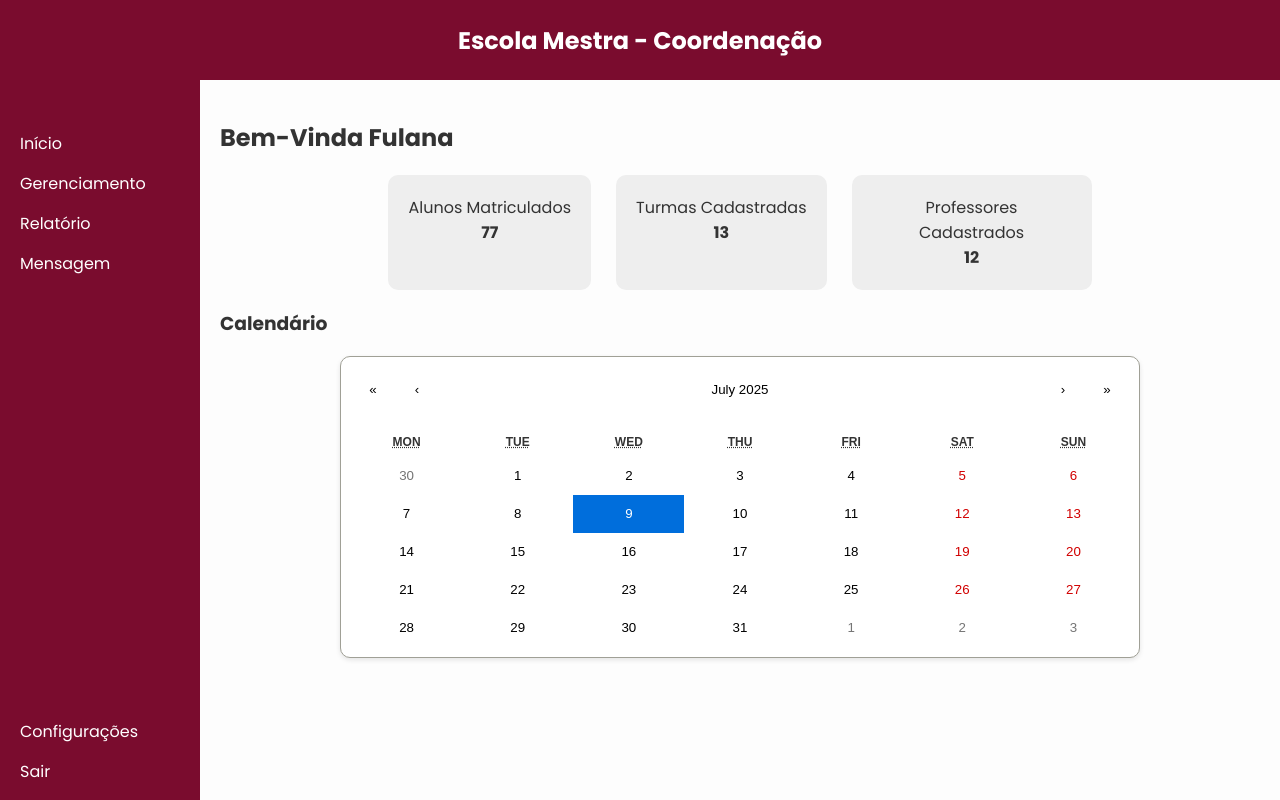
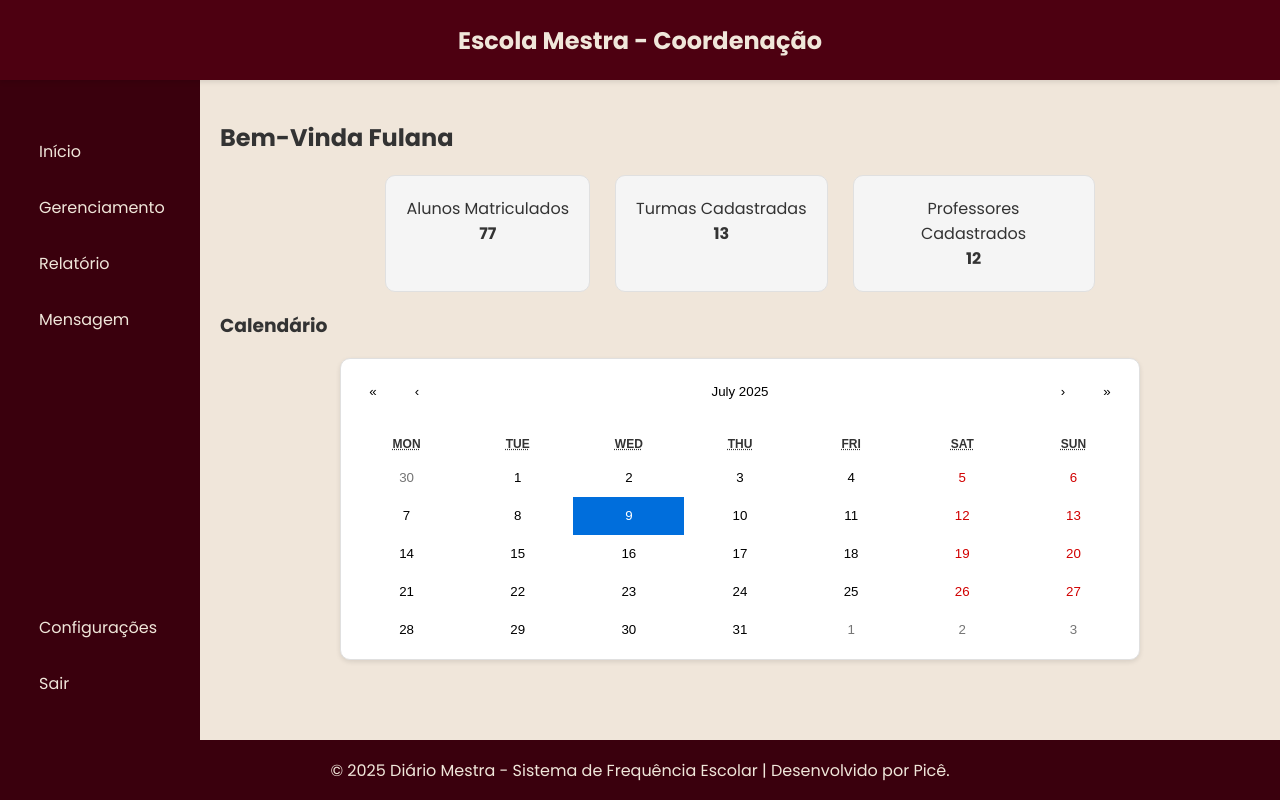
Before and after one commit to melsousa-o/Pice-PIW, a React (Vite) app in the folder diario-mestra-project/: page /coord in a window 1280 px wide. Built offline with nearby package versions, Linux system fonts and the light colour scheme.

Commit message:
Adicionei um footer, e padronizei todo o Css na paleta que definimos

```diff
--- /dev/null
+++ b/diario-mestra-project/src/3Coordenação/1Componentes/Footer.jsx
@@ -0,0 +1,9 @@
+function Footer() {
+  return (
+    <footer className="rodape">
+      <p>© 2025 Diário Mestra - Sistema de Frequência Escolar | Desenvolvido por Picê.</p>
+    </footer>
+  );
+}
+
+export default Footer;
--- a/diario-mestra-project/src/3Coordenação/CoordTelaInicial.jsx
+++ b/diario-mestra-project/src/3Coordenação/CoordTelaInicial.jsx
@@ -1,5 +1,6 @@
 import HeaderCoord from "./1Componentes/HeaderCoordenação";
 import SidebarMenu from "./1Componentes/SidebarMenu";
+import Footer from "./1Componentes/Footer";
 import Calendar from "react-calendar";
 import 'react-calendar/dist/Calendar.css';
 import { useState } from 'react';
@@ -10,6 +11,8 @@ function CoordTelaInicial() {
   return (
     <>
       <HeaderCoord />
+
+      <Footer/>
 
       <div className="main-container">
         <SidebarMenu />
--- a/diario-mestra-project/src/index.css
+++ b/diario-mestra-project/src/index.css
@@ -1,16 +1,26 @@
 :root {
+  --vinho: #4D0011;       /* Cor principal - vinho */
+  --vinho-escuro: #3A000D;/* Vinho mais escuro */
+  --vinho-claro: #6D0019; /* Vinho mais claro */
+  --azul: #8EB9FF;        /* Azul claro */
+  --branco: #F0E6DA;      /* Branco creme */
+  --amarelo: #FFEDAB;     /* Amarelo claro */
+  --texto: #333333;       /* Cor do texto */
+  --cinza-claríssimo: #F5F5F5; /* Fundo cinza claro */
+  --cinza: #E0E0E0;       /* Cinza para bordas */
+
+  /* Variáveis de layout */
   --sidebar-width: 200px;
   --header-height: 80px;
   --footer-height: 60px;
-  --bg-principal: #7a0c2e;
 }
 
 /* RESET */
 body {
   margin: 0;
   font-family: 'Poppins', sans-serif;
-  background-color: #fdfdfd;
-  color: #333;
+  background-color: var(--branco);
+  color: var(--texto);
   display: flex;
   flex-direction: column;
   height: 100vh;
@@ -24,12 +34,13 @@ body {
   left: 0;
   width: 100%;
   height: var(--header-height);
-  background-color: var(--bg-principal);
-  color: white;
+  background-color: var(--vinho);
+  color: var(--branco);
   display: flex;
   align-items: center;
   justify-content: center;
   z-index: 100;
+  box-shadow: 0 2px 5px rgba(0,0,0,0.1);
 }
 
 .topo h1 {
@@ -41,6 +52,7 @@ body {
   width: 50px;
   height: 50px;
   border-radius: 50%;
+  border: 2px solid var(--branco);
 }
 
 /* SIDEBAR */
@@ -49,9 +61,9 @@ body {
   top: var(--header-height);
   left: 0;
   width: var(--sidebar-width);
-  height: 100vh;
-  background-color: var(--bg-principal);
-  color: white;
+  height: calc(100vh - var(--header-height));
+  background-color: var(--vinho-escuro);
+  color: var(--branco);
   padding: 20px;
   display: flex;
   flex-direction: column;
@@ -65,22 +77,31 @@ body {
 
 .sidebar li {
   margin: 15px 0;
+  padding: 0.5rem 1rem;
+  border-left: 3px solid transparent;
+  transition: all 0.3s ease;
+}
+
+.sidebar li:hover {
+  background-color: var(--vinho-claro);
+  border-left: 3px solid var(--amarelo);
 }
 
 .sidebar a {
-  color: white;
+  color: var(--branco);
   text-decoration: none;
+  display: block;
 }
 
 .sidebar a:hover {
-  color: wheat;
+  color: var(--amarelo);
 }
 
 .sidebar button {
   width: 50px;
   padding: 5px;
-  background-color: #54001e;
-  color: white;
+  background-color: var(--vinho);
+  color: var(--branco);
   border: none;
   border-radius: 5px;
   cursor: pointer;
@@ -89,6 +110,7 @@ body {
 
 .sidebar button:hover {
   transform: scale(1.1);
+  background-color: var(--vinho-claro);
 }
 
 .menu-principal,
@@ -104,11 +126,16 @@ body {
 .botao-voltar {
   margin-top: 20px;
   padding: 8px 12px;
-  background-color: var(--bg-principal);
-  color: white;
+  background-color: var(--vinho);
+  color: var(--branco);
   border: none;
   border-radius: 6px;
   cursor: pointer;
+  transition: background-color 0.3s;
+}
+
+.botao-voltar:hover {
+  background-color: var(--vinho-claro);
 }
 
 /* BOTÃO GERAL */
@@ -116,28 +143,28 @@ body {
   margin-top: 20px;
   margin-right: 5px;
   padding: 10px 16px;
-  background-color: #54001e;
-  color: white;
+  background-color: var(--vinho);
+  color: var(--branco);
   border: none;
   border-radius: 8px;
   cursor: pointer;
-  transition: background-color 0.3s ease;
-  justify-content: right;
+  transition: all 0.3s ease;
+  font-weight: 500;
 }
 
 .botao:hover {
-  background-color: #7a1738;
+  background-color: var(--vinho-claro);
+  transform: translateY(-2px);
+  box-shadow: 0 2px 5px rgba(0,0,0,0.1);
 }
 
 .botao.cancelar {
-  justify-content: left;
-  margin-right: 10px;
-  background-color: #999;
-  color: white;
+  background-color: var(--cinza);
+  color: var(--texto);
 }
 
 .botao.cancelar:hover {
-  background-color: #777;
+  background-color: #cccccc;
 }
 
 /* MAIN CONTAINER */
@@ -155,12 +182,14 @@ body {
   height: 100%;
   overflow-y: auto;
   box-sizing: border-box;
+  background-color: var(--branco);
 }
 
 .content h1 {
   font-size: 2rem;
   font-weight: bold;
   margin-bottom: 2rem;
+  color: var(--vinho);
 }
 
 /* LOGIN */
@@ -169,13 +198,14 @@ body {
   justify-content: center;
   align-items: center;
   height: 100vh;
+  background-color: var(--branco);
 }
 
 .login-box {
-  background-color: var(--bg-principal);
+  background-color: var(--vinho);
   padding: 30px;
   border-radius: 10px;
-  color: white;
+  color: var(--branco);
   box-shadow: 0 0 15px rgba(0, 0, 0, 0.2);
   display: flex;
   flex-direction: column;
@@ -197,51 +227,55 @@ body {
 }
 
 .login-box button {
-  background-color: #54001e;
-  color: white;
+  background-color: var(--vinho-escuro);
+  color: var(--branco);
   border: none;
   padding: 10px;
   font-weight: bold;
   border-radius: 5px;
   cursor: pointer;
   margin: 10px 0;
+  transition: background-color 0.3s;
 }
 
-.login-box button:hover{
-  background-color:#310010;
+.login-box button:hover {
+  background-color: var(--vinho-claro);
 }
 
 .login-box a {
   font-size: 12px;
-  color: white;
+  color: var(--branco);
   text-align: center;
   margin-top: 5px;
   text-decoration: underline;
 }
 
 .login-box p {
-  color: white;
+  color: var(--branco);
   text-align: center;
 }
 
 .login-box p:hover {
-  color: yellow;
+  color: var(--amarelo);
 }
 
-
 /* FOOTER */
-.footer-container {
+.footer-container, .rodape {
   position: fixed;
   bottom: 0;
   left: 0;
   width: 100%;
   height: var(--footer-height);
-  background-color: #55001a;
-  color: #ccc;
+  background-color: var(--vinho-escuro);
+  color: var(--branco);
   display: flex;
   justify-content: center;
   align-items: center;
   z-index: 90;
+}
+
+.main-content {
+  margin-bottom: var(--footer-height);
 }
 
 /* DASHBOARD */
@@ -253,12 +287,19 @@ body {
 }
 
 .cardsResumo div {
-  background-color: #eee;
+  background-color: var(--cinza-claríssimo);
   padding: 20px;
   border-radius: 10px;
   min-width: 120px;
   max-width: 200px;
   text-align: center;
+  border: 1px solid var(--cinza);
+  transition: transform 0.2s;
+}
+
+.cardsResumo div:hover {
+  transform: translateY(-5px);
+  box-shadow: 0 5px 15px rgba(0,0,0,0.1);
 }
 
 /* CALENDÁRIO */
@@ -266,10 +307,11 @@ body {
   width: 800px;
   max-width: 100%;
   margin: 15px auto 0;
-  background-color: #fff;
+  background-color: white;
   border-radius: 10px;
   padding: 10px;
   box-shadow: 0 2px 5px rgba(0, 0, 0, 0.1);
+  border: 1px solid var(--cinza);
 }
 
 /* GERENCIAMENTO */
@@ -280,25 +322,31 @@ body {
 }
 
 .cardCoord {
-  background-color: #ffeef3;
+  background-color: var(--cinza-claríssimo);
   padding: 1.5rem;
   border-radius: 10px;
   box-shadow: 0 2px 6px rgba(0, 0, 0, 0.1);
+  border: 1px solid var(--cinza);
+  transition: transform 0.2s;
+}
+
+.cardCoord:hover {
+  transform: translateY(-5px);
 }
 
 .cardCoord h2 {
   font-size: 1.25rem;
   font-weight: bold;
   margin-bottom: 0.75rem;
-  color: #55001a;
-  border-bottom: 2px solid #ccc;
+  color: var(--vinho);
+  border-bottom: 2px solid var(--cinza);
   width: fit-content;
   padding-bottom: 0.2rem;
 }
 
 .cardCoord p {
   font-size: 0.95rem;
-  color: #333;
+  color: var(--texto);
   margin-bottom: 1.2rem;
   line-height: 1.4;
 }
@@ -306,11 +354,16 @@ body {
 .cardCoord button {
   margin-top: 1rem;
   padding: 0.4rem 1rem;
-  background-color: var(--bg-principal);
-  color: white;
+  background-color: var(--vinho);
+  color: var(--branco);
   border: none;
   border-radius: 6px;
   cursor: pointer;
+  transition: background-color 0.3s;
+}
+
+.cardCoord button:hover {
+  background-color: var(--vinho-claro);
 }
 
 .checkboxGroup {
@@ -325,8 +378,8 @@ body {
   display: flex;
   align-items: center;
   gap: 8px;
+  margin: 5px 0;
 }
-
 
 /* POPUP */
 .popupOverlay {
@@ -351,50 +404,60 @@ body {
   display: flex;
   flex-direction: column;
   gap: 15px;
+  border: 2px solid var(--vinho);
 }
 
 .popup h3 {
   font-size: 1.5rem;
   font-weight: bold;
   margin-bottom: 10px;
+  color: var(--vinho);
 }
 
 .botoesPopup {
   display: flex;
   justify-content: space-between;
-  gap:10px;
+  gap: 10px;
 }
 
 .botaoPopup {
   margin-top: 20px;
   margin-right: 5px;
   padding: 10px 16px;
-  background-color: #54001e;
-  color: white;
+  background-color: var(--vinho);
+  color: var(--branco);
   border: none;
   border-radius: 8px;
   cursor: pointer;
-  transition: background-color 0.3s ease;
+  transition: all 0.3s ease;
+}
 
+.botaoPopup:hover {
+  background-color: var(--vinho-claro);
+  transform: translateY(-2px);
 }
 
 .botaoPopupCancelar {
   margin-top: 20px;
   margin-right: 5px;
   padding: 10px 16px;
-  background-color: #eab6c8;
-  color: rgb(31, 0, 0);
+  background-color: var(--azul);
+  color: var(--texto);
   border: none;
   border-radius: 8px;
   cursor: pointer;
-  transition: background-color 0.3s ease;
+  transition: all 0.3s ease;
 }
 
+.botaoPopupCancelar:hover {
+  background-color: #7AA7E8;
+  transform: translateY(-2px);
+}
 
 .popup select,
 .popup input {
   padding: 10px;
-  border: 1px solid #ccc;
+  border: 1px solid var(--cinza);
   border-radius: 8px;
   width: 100%;
   box-sizing: border-box;
@@ -407,7 +470,7 @@ body {
   align-items: center;
   width: 100vw;
   height: 100vh;
-  background-color: #f0f0f0;
+  background-color: var(--branco);
   box-sizing: border-box;
   padding: 0 16px;
 }
@@ -415,7 +478,7 @@ body {
 .info-confirm {
   width: 100%;
   max-width: 400px;
-  background-color: #54001e;
+  background-color: var(--vinho);
   padding: 32px 24px;
   margin-top: var(--header-height);
   margin-left: var(--sidebar-width);
@@ -424,12 +487,12 @@ body {
   display: flex;
   flex-direction: column;
   justify-content: center;
-  color: white;
+  color: var(--branco);
 }
 
 .info-confirm a {
   margin-bottom: 10px;
-  color: white;
+  color: var(--branco);
   text-decoration: underline;
   font-weight: bold;
 }
@@ -445,13 +508,13 @@ body {
 
 .confirm-btn {
   padding: 10px;
-  border: 2px solid white;
-  background-color: #54001e;
-  color: white;
+  border: 2px solid var(--branco);
+  background-color: var(--vinho);
+  color: var(--branco);
   font-weight: bold;
   border-radius: 5px;
   cursor: pointer;
-  transition: background 0.3s;
+  transition: all 0.3s;
 }
 
 .confirm-btn:disabled {
@@ -460,26 +523,24 @@ body {
 }
 
 .confirm-btn:hover:not(:disabled) {
-  background-color: #6b1232;
+  background-color: var(--vinho-claro);
+  transform: translateY(-2px);
 }
 
 /* CARDS: MATÉRIAS, ALUNOS, PROFESSORES, TURMAS */
-.cardsContainer,
+.cardsContainer {
+  display: flex;
+  flex-wrap: wrap;
+  justify-content: center;
+  gap: 20px;
+}
+
 .cardAluno,
 .cardProfessor,
 .cardMateria,
 .cardTurma {
-  display: flex;
-  flex-wrap: wrap;
-  text-align: center;
-  font-weight: bold;
-}
-
-.cardMateria,
-.cardTurma,
-.cardAluno,
-.cardProfessor {
-  background: #580f0f;
+  background: var(--vinho);
+  color: var(--branco);
   border-radius: 16px;
   padding: 16px;
   margin: 12px;
@@ -487,12 +548,21 @@ body {
   width: 200px;
   min-width: 200px;
   height: auto;
-  text-align: left;
+  text-align: center;
   font-size: small;
   display: flex;
   flex-direction: column;
   align-items: center;
-  transition: transform 0.2s ease, box-shadow 0.2s ease;
+  transition: all 0.3s ease;
+}
+
+.cardAluno:hover,
+.cardProfessor:hover,
+.cardMateria:hover,
+.cardTurma:hover {
+  transform: translateY(-5px);
+  box-shadow: 0 6px 16px rgba(0, 0, 0, 0.15);
+  background-color: var(--vinho-claro);
 }
 
 /* FOTO */
@@ -502,42 +572,85 @@ body {
   object-fit: cover;
   border-radius: 10%;
   margin-bottom: 12px;
-  border: 2px solid #d6d6d6;
+  border: 2px solid var(--branco);
 }
 
 /* GENÉRICO */
 .conteudoCardBranco {
   width: 180px;
-  background-color: white;
+  background-color: var(--branco);
+  color: var(--texto);
   padding: 8px;
   border-radius: 8px;
+  margin-top: 10px;
 }
-
 
 /* FILTROS */
 .filtros-box {
-  background-color: #ece0e5;
+  background-color: var(--cinza-claríssimo);
   padding: 20px;
   border-radius: 10px;
+  margin-bottom: 20px;
+  border: 1px solid var(--cinza);
 }
 
 .filtros {
   display: flex;
-  gap: 100px;
+  gap: 20px;
   margin-bottom: 10px;
+  flex-wrap: wrap;
 }
 
 .filtro {
   display: flex;
   flex-direction: column;
+  min-width: 150px;
 }
 
 .filtro label {
   margin-bottom: 4px;
   font-weight: bold;
+  color: var(--vinho);
 }
 
 select {
   padding: 6px;
   border-radius: 5px;
+  border: 1px solid var(--cinza);
 }
+
+/* Efeitos de hover adicionais = feitos pelo deepeek*/
+.cardMateria:hover .conteudoCardBranco,
+.cardTurma:hover .conteudoCardBranco,
+.cardAluno:hover .conteudoCardBranco,
+.cardProfessor:hover .conteudoCardBranco {
+  box-shadow: 0 2px 8px rgba(0,0,0,0.1);
+}
+
+/* Responsividade */
+@media (max-width: 768px) {
+  .sidebar {
+    width: 100%;
+    height: auto;
+    position: relative;
+    top: auto;
+  }
+
+  .content {
+    margin-left: 0;
+    margin-top: var(--header-height);
+  }
+
+  .cardsCoordGrid {
+    grid-template-columns: 1fr;
+  }
+
+  .filtros {
+    flex-direction: column;
+    gap: 15px;
+  }
+
+  .main-container {
+    flex-direction: column;
+  }
+}
```
